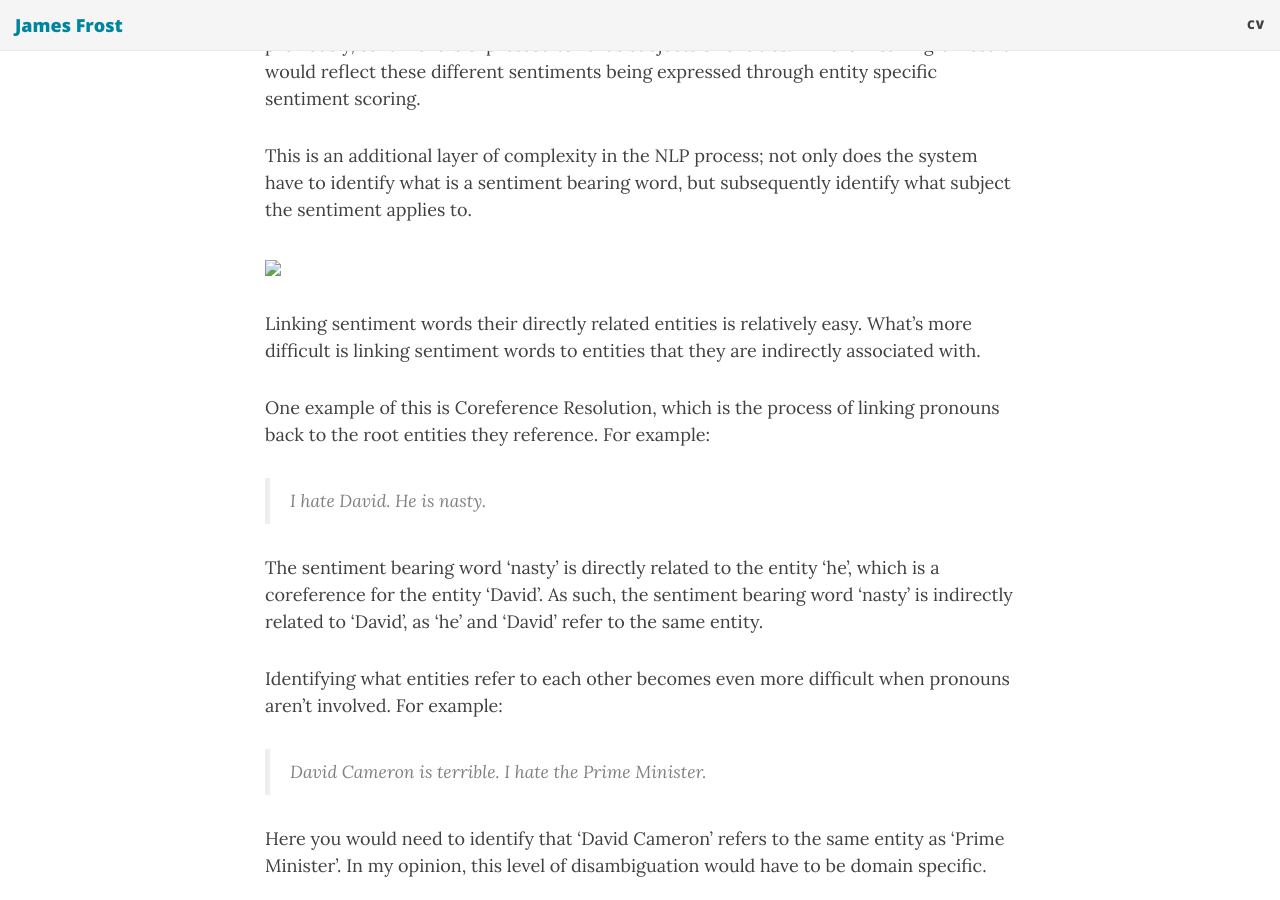
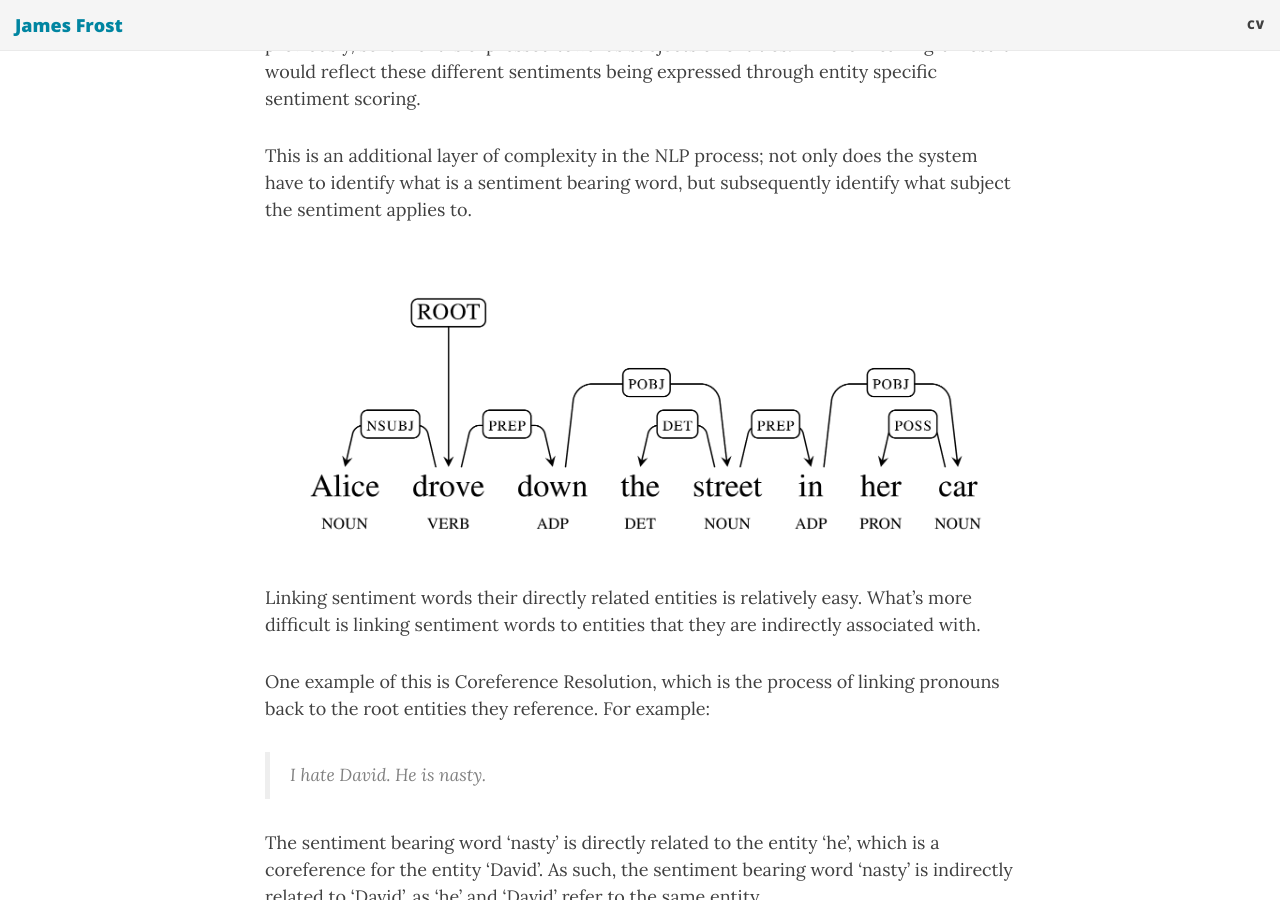
Before and after one commit to JamesFrost/jamesfrost.github.io, a Jekyll site: the page built from _posts/2017-04-11-entity-sentiment-scoring.md, in a window 1280 px wide and 900 px high, scrolled down 675 px. Built offline with Jekyll 4.4.1, drawn with Linux system fonts in a browser that asks for light colours; nearby versions of some CDN libraries; comment, search, counter and statistics services are not loaded.

Commit message:
Fixed image link in last blog post

```diff
--- a/_posts/2017-04-11-entity-sentiment-scoring.md
+++ b/_posts/2017-04-11-entity-sentiment-scoring.md
@@ -14,7 +14,7 @@ A more meaningful output would consider both of the different opinions. As menti
 
 This is an additional layer of complexity in the NLP process; not only does the system have to identify what is a sentiment bearing word, but subsequently identify what subject the sentiment applies to.
 
-<img src="{{ site.url | append: '/images/more-meaningful-nlp/dependencies.png' }}" class="img-center">
+<img src="{{ site.url | append: '/img/more-meaningful-nlp/dependencies.png' }}" class="img-center">
 
 Linking sentiment words their directly related entities is relatively easy. What's more difficult is linking sentiment words to entities that they are indirectly associated with.
 
```
